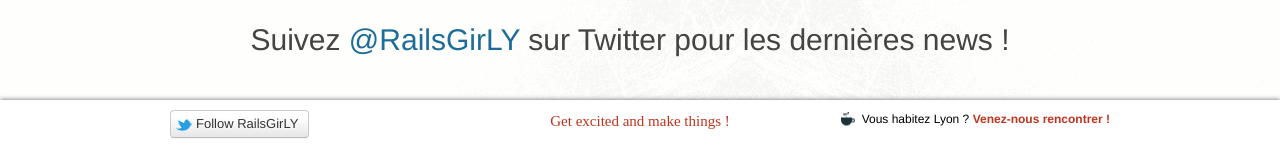
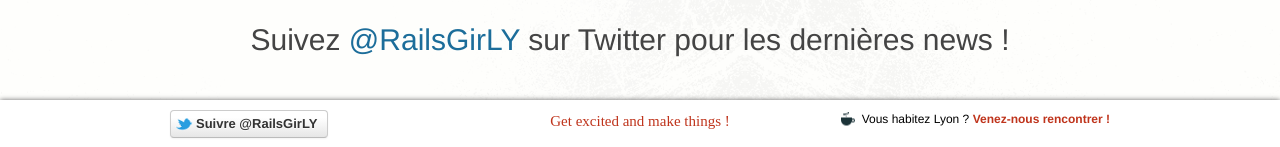
Before and after one commit to lyonrb/railsgirly, a Jekyll site: the page built from index.html, in a window 1280 px wide. Shown: the part 882-1029 px from the top of the page. Built offline with Jekyll 4.4.1, drawn with Linux system fonts in a browser that asks for light colours; nearby versions of some CDN libraries; some web fonts are replaced; library files that are not in the unit come from our copies.

Commit message:
Change twitter-follow button to look like the official ones

```diff
--- a/_includes/footer.html
+++ b/_includes/footer.html
@@ -5,7 +5,7 @@
       <div class="span4" id="social-icons">
         <a class="btn" id="twitter" href="https://twitter.com/railsgirly">
           <img src="/assets/img/twitter_icon.png" />
-          Follow RailsGirLY
+          Suivre @RailsGirLY
         </a>
       </div>
 
--- a/assets/css/styles.css
+++ b/assets/css/styles.css
@@ -116,10 +116,12 @@
 footer #social-icons #twitter {
   padding-left:25px;
   position: relative;
+  font-weight: bold;
 }
 footer #social-icons #twitter img {
   position: absolute;
-  top: 6px;
+  top: 50%;
+  margin-top: -8px;
   left: 4px;
 }
 footer #railsgirls-global a {
```
